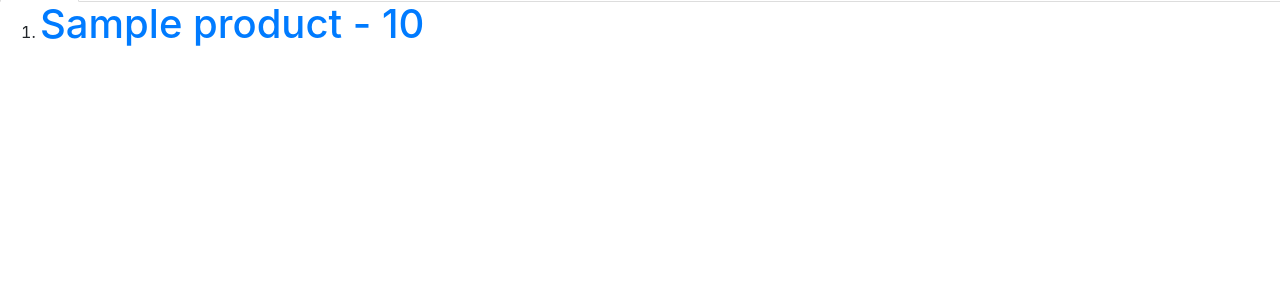
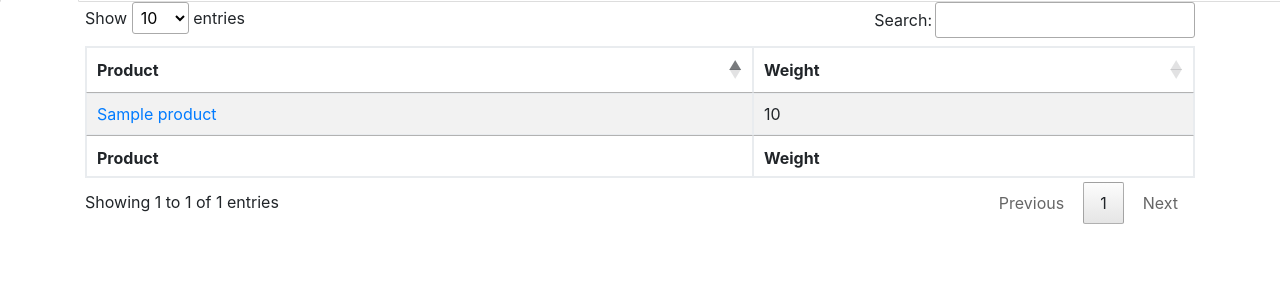
Before and after one commit to RelentlessCoffee/w2tea-scraper, a Flask app: template templates/list_products.html in a window 1280 px wide. Shown: the part 40-342 px from the top of the page. Run offline with Flask 2, Linux system fonts and the light colour scheme; the template is opened without the code that fills it: most values are stand-ins (such as "Sample title", 1, 10 or a date in 2020); parts of the project's set-up code (start-up, migrations or seed data) failed here and were passed over; some libraries are stand-ins or nearby versions.

Commit message:
added a better table for product listing page

```diff
--- a/templates/_base.html
+++ b/templates/_base.html
@@ -6,6 +6,7 @@
     <meta charset="UTF-8">
     <!-- Bootstrap -->
     <link rel="stylesheet" href="https://maxcdn.bootstrapcdn.com/bootstrap/4.0.0-beta/css/bootstrap.min.css" integrity="sha384-/Y6pD6FV/Vv2HJnA6t+vslU6fwYXjCFtcEpHbNJ0lyAFsXTsjBbfaDjzALeQsN6M" crossorigin="anonymous">
+    <link rel="stylesheet" type="text/css" href="//cdn.datatables.net/1.10.16/css/jquery.dataTables.css">
 </head>
 
 <header>
@@ -28,7 +29,8 @@
     <a class="nav-link disabled" href="#">Disabled</a>
   </li>
     </ul>
-        {% block head %}{% endblock %}
+
+    {% block head %}{% endblock %}
 </header>
 
 <body>
@@ -40,4 +42,7 @@
 <script src="https://code.jquery.com/jquery-3.2.1.slim.min.js" integrity="sha384-KJ3o2DKtIkvYIK3UENzmM7KCkRr/rE9/Qpg6aAZGJwFDMVNA/GpGFF93hXpG5KkN" crossorigin="anonymous"></script>
 <script src="https://cdnjs.cloudflare.com/ajax/libs/popper.js/1.11.0/umd/popper.min.js" integrity="sha384-b/U6ypiBEHpOf/4+1nzFpr53nxSS+GLCkfwBdFNTxtclqqenISfwAzpKaMNFNmj4" crossorigin="anonymous"></script>
 <script src="https://maxcdn.bootstrapcdn.com/bootstrap/4.0.0-beta/js/bootstrap.min.js" integrity="sha384-h0AbiXch4ZDo7tp9hKZ4TsHbi047NrKGLO3SEJAg45jXxnGIfYzk4Si90RDIqNm1" crossorigin="anonymous"></script>
+<script type="text/javascript" charset="utf8" src="//cdn.datatables.net/1.10.16/js/jquery.dataTables.js"></script>
+{% block js %}
+{% endblock %}
 </html>
--- a/templates/home_page.html
+++ b/templates/home_page.html
@@ -1,4 +1,4 @@
 {% extends "_base.html" %}
 {% block body %}
-    this is some home
+this is some home page
 {% endblock %}
--- a/templates/list_products.html
+++ b/templates/list_products.html
@@ -1,11 +1,39 @@
 {% extends "_base.html" %}
 {% block title %}Available Products{% endblock %}
+
 {% block body %}
-<ol>
-{% for product in products %}
+<div class="container">
+<table id="example" class="table table-striped table-bordered" width="100%" cellspacing="0">
+        <thead>
+            <tr>
+                <th>Product</th>
+                <th>Weight</th>
 
-        <li><a href="{{ url_for('get_product', vendor_id=vendor_id, product_id=product.product_id) }}"><h1>{{ product.name }} - {{ product.weight }}</h1></a></li>
+            </tr>
+        </thead>
+        <tfoot>
+            <tr>
+                <th>Product</th>
+                <th>Weight</th>
+            </tr>
+        </tfoot>
+        <tbody>
+                {% for product in products %}
 
-{% endfor %}
-</ol>
+                <tr>
+                    <td><a href="{{ url_for('get_product', vendor_id=vendor_id, product_id=product.product_id) }}">{{ product.name }}</a></td><td>{{ product.weight }}</td>
+                </tr>
+
+                {% endfor %}
+        </tbody>
+    </table>
+</div>
 {% endblock %}
+
+{% block js %}
+<script type="text/javascript">
+$(document).ready(function() {
+    $('#example').DataTable();
+} );
+</script>
+{% endblock %}
```
Also changed, not shown: templates/get_product.html (+7 -0 lines).
